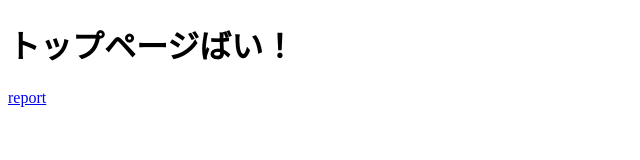
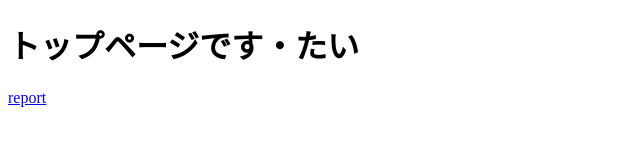
Before and after one commit to Yamaguchi0412/Yamaguchi0412, a website: page index.html in a window 1280 px wide. Shown: the whole page, without its empty margins (0-640 px from the left). Drawn offline with Linux system fonts and the light colour scheme.

```diff
--- a/index.html
+++ b/index.html
@@ -8,7 +8,7 @@
 </head>
 
 <body>
-    <h1 id="top_message">トップページばい！</h1>
+    <h1 id="top_message">トップページです・たい</h1>
     <a href="./e2e/cypress/support/index.js">report</a>
 </body>
 
```
